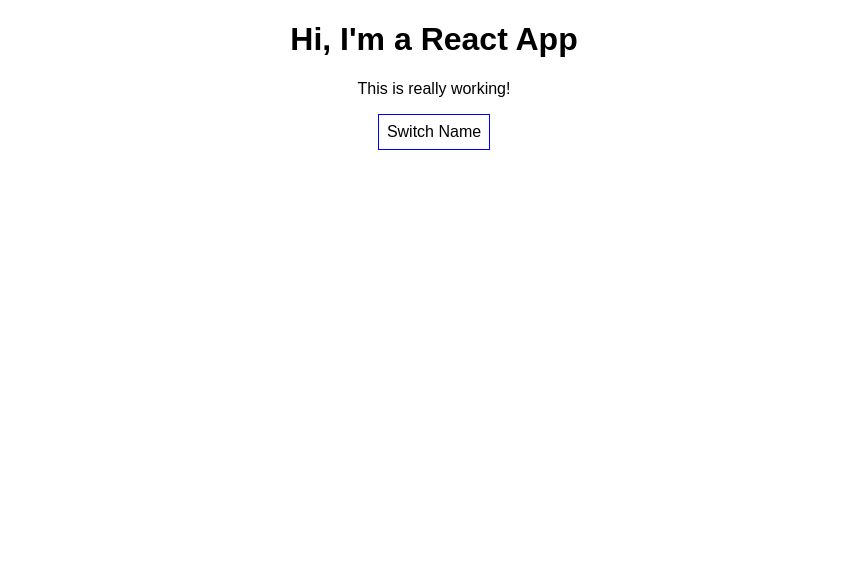
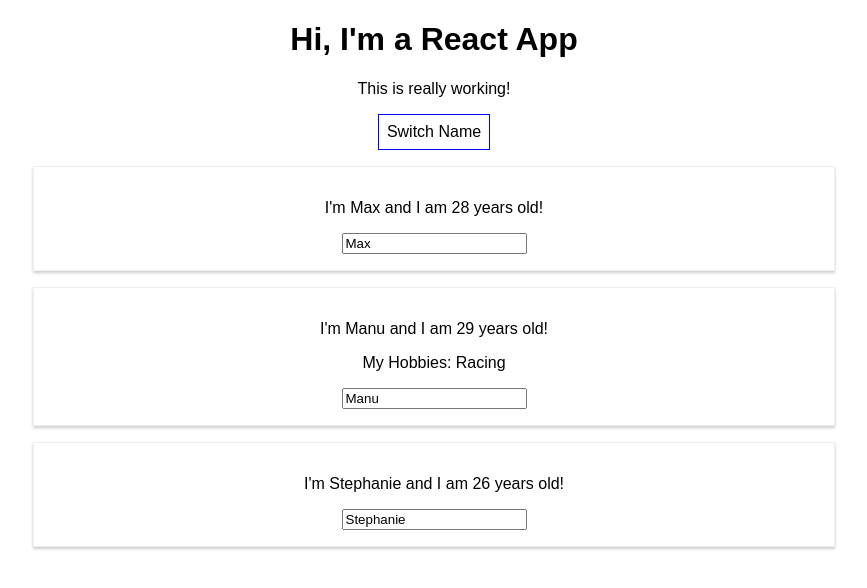
Before and after one commit to espvtes/shooping-cart, a React (Create React App) app: page / in a window 1280 px wide. Shown: the top 588 px of the page, without its empty margins (206-1073 px from the left). Built offline with nearby package versions, Linux system fonts and the light colour scheme.

Commit message:
handling content javascript way

```diff
--- a/src/App.js
+++ b/src/App.js
@@ -56,8 +56,7 @@
         <button
           style={style}
           onClick={this.togglePersonsHandler}>Switch Name</button>
-          {
-          this.state.showPersons === true ?
+
           <div>
             <Person
             name={this.state.persons[0].name}
@@ -70,8 +69,8 @@
             <Person
             name={this.state.persons[2].name}
             age={this.state.persons[2].age} />
-          </div>:null
-            }
+          </div>
+
       </div>
     );
     // return React.createElement('div', {className: 'App'}, React.createElement('h1', null, 'Does this work now?'));
```
